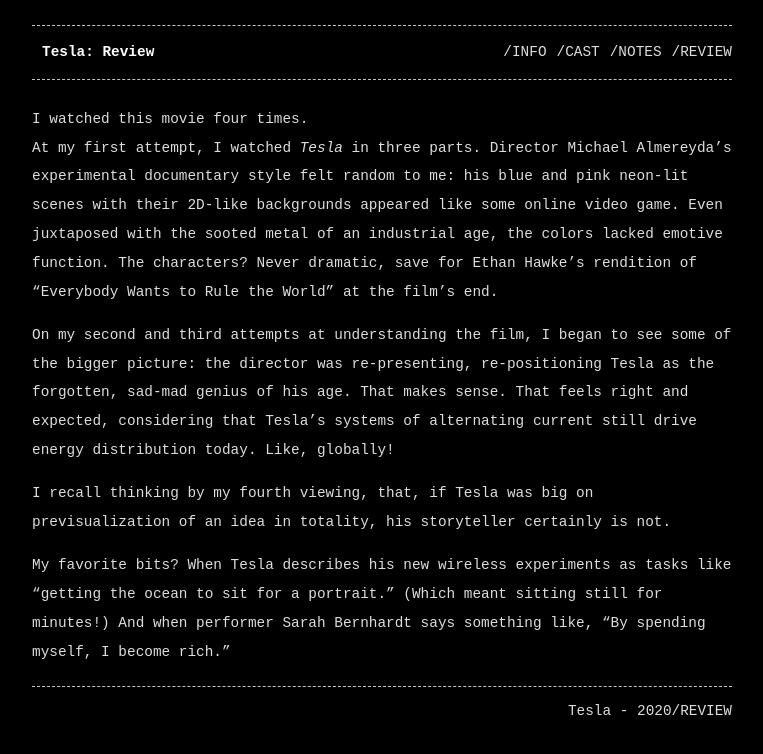
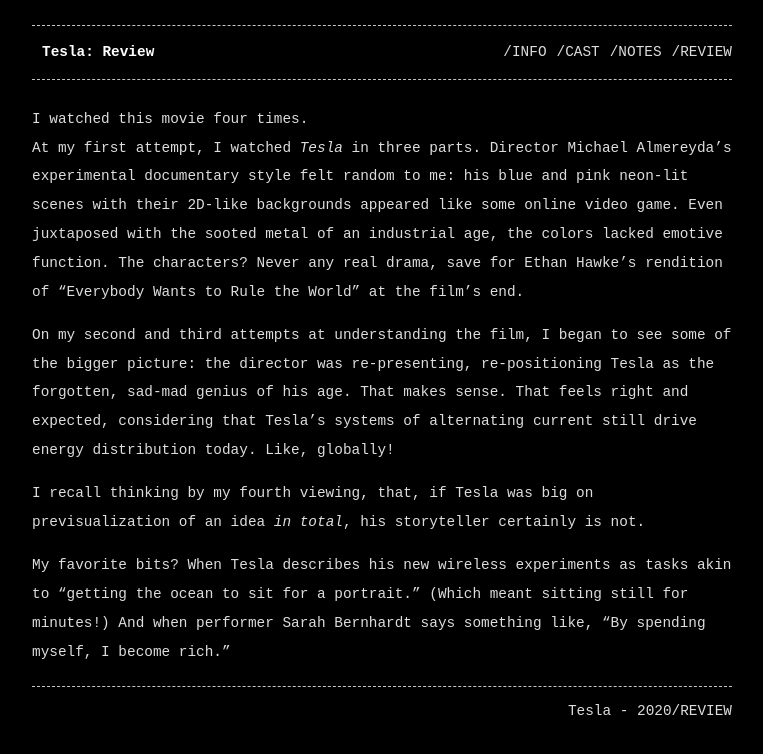
Before and after one commit to hearkelly/tesla, a Jekyll site: the page built from review.md, in a window 1280 px wide. Shown: the top 754 px of the page, without its empty margins (258-1021 px from the left). Built offline with Jekyll 4.4.1, drawn with Linux system fonts in a browser that asks for light colours.

Commit message:
Update review.md

```diff
--- a/review.md
+++ b/review.md
@@ -6,10 +6,10 @@ permalink_name: /REVIEW
 ---
 
 I watched this movie four times.
-At my first attempt, I watched *Tesla* in three parts. Director Michael Almereyda's experimental documentary style felt random to me: his blue and pink neon-lit scenes with their 2D-like backgrounds appeared like some online video game. Even juxtaposed with the sooted metal of an industrial age, the colors lacked emotive function. The characters? Never dramatic, save for Ethan Hawke's rendition of "Everybody Wants to Rule the World" at the film's end.
+At my first attempt, I watched *Tesla* in three parts. Director Michael Almereyda's experimental documentary style felt random to me: his blue and pink neon-lit scenes with their 2D-like backgrounds appeared like some online video game. Even juxtaposed with the sooted metal of an industrial age, the colors lacked emotive function. The characters? Never any real drama, save for Ethan Hawke's rendition of "Everybody Wants to Rule the World" at the film's end.
 
 On my second and third attempts at understanding the film, I began to see some of the bigger picture: the director was re-presenting, re-positioning Tesla as the forgotten, sad-mad genius of his age. That makes sense. That feels right and expected, considering that Tesla's systems of alternating current still drive energy distribution today. Like, globally!
 
-I recall thinking by my fourth viewing, that, if Tesla was big on previsualization of an idea in totality, his storyteller certainly is not.
+I recall thinking by my fourth viewing, that, if Tesla was big on previsualization of an idea *in total*, his storyteller certainly is not.
 
-My favorite bits? When Tesla describes his new wireless experiments as tasks like "getting the ocean to sit for a portrait." (Which meant sitting still for minutes!) And when performer Sarah Bernhardt says something like, "By spending myself, I become rich."
+My favorite bits? When Tesla describes his new wireless experiments as tasks akin to "getting the ocean to sit for a portrait." (Which meant sitting still for minutes!) And when performer Sarah Bernhardt says something like, "By spending myself, I become rich."
```
